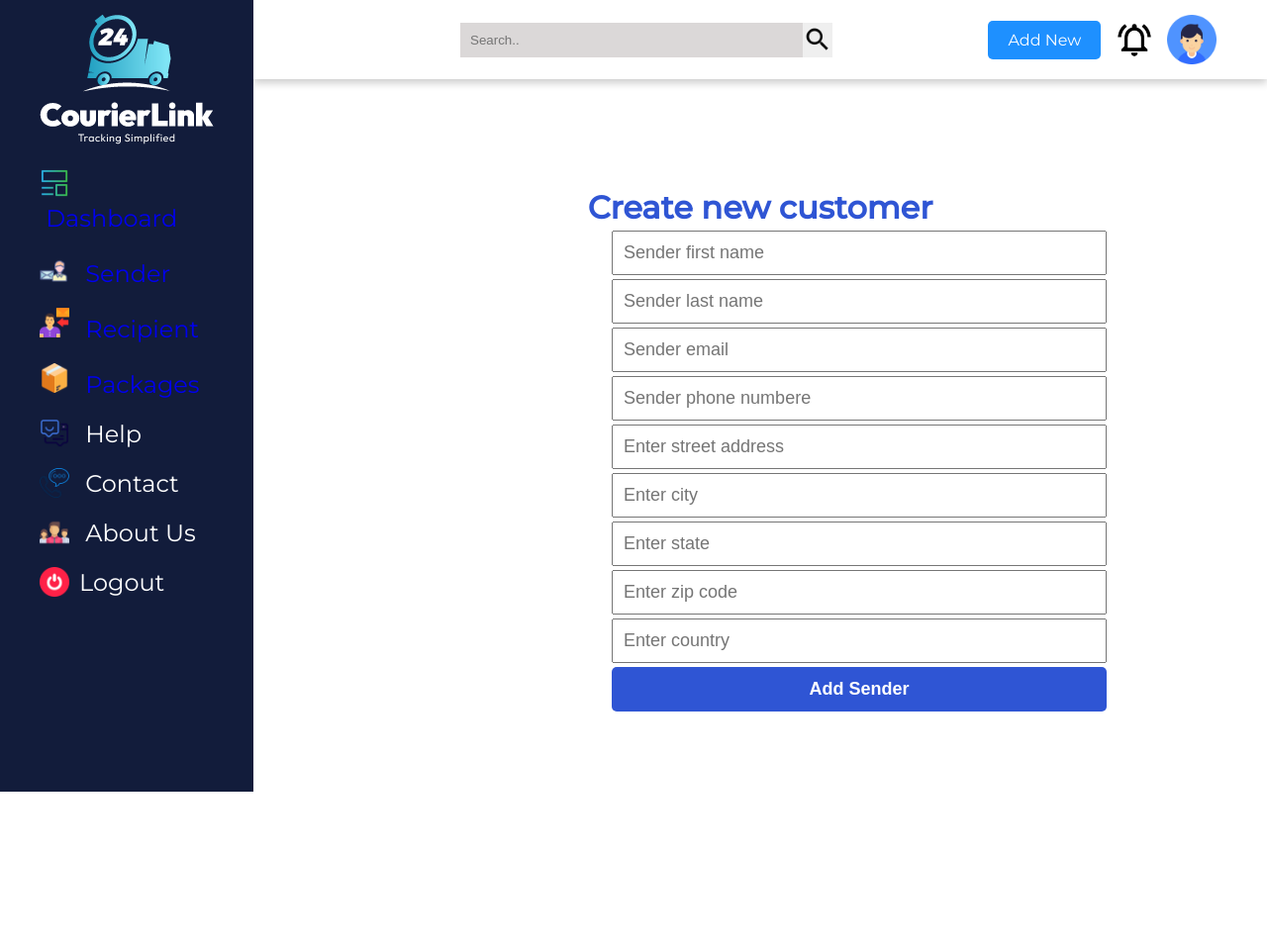
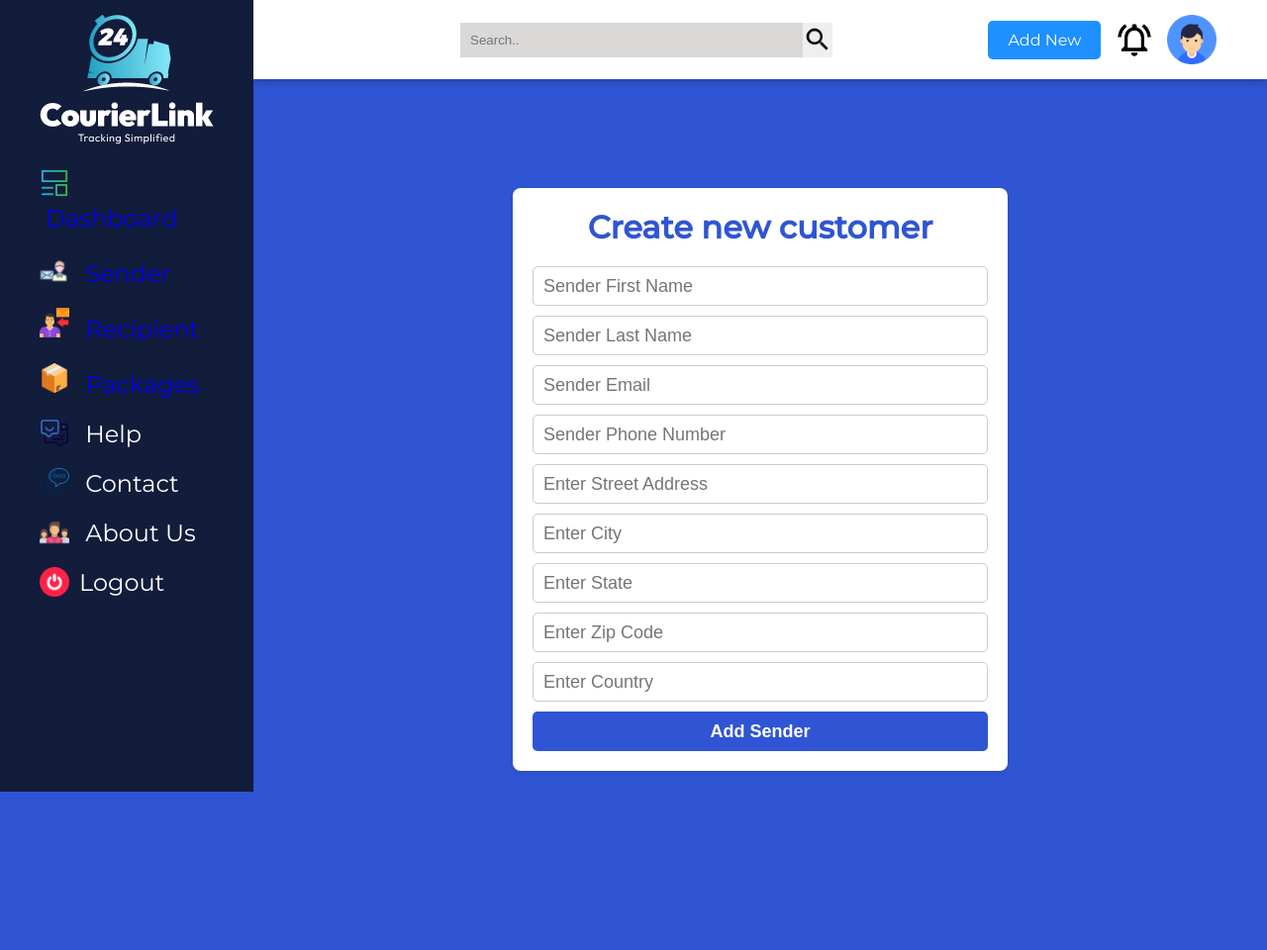
Before and after one commit to manuel4life/CourierLink, a Flask app: page /create_sender_form in a window 1280 px wide. Shown: the whole page at 99% size. Run offline with Flask 3, Linux system fonts and the light colour scheme.

Commit message:
working on forms

```diff
--- a/server.py
+++ b/server.py
@@ -29,29 +29,9 @@ def add_recipient():
 
 @app.route('/add_package', methods=['GET', 'POST'])
 def add_package():
-    if request.method == 'POST':
-        sender_id = request.form['sender_id']
-        recipient_id = request.form['recipient_id']
-        weight = request.form['weight']
-        height = request.form['height']
-        width = request.form['width']
-        length = request.form['length']
-        shipping_carrier = request.form['shipping_carrier']
-        shipping_class = request.form['shipping_class']
-        shipping_date = request.form['shipping_date']
-        delivery_date = request.form['delivery_date']
-        tracking_number = request.form['tracking_number']
-        shipping_cost = request.form['shipping_cost']
-
-
-        shipping_package = ShippingPackage(sender_id=sender_id, recipient_id=recipient_id, weight=weight, height=height, width=width , length=length , shipping_carrier=shipping_carrier, shipping_class=shipping_class, shipping_date=shipping_date, delivery_date=delivery_date, tracking_number=tracking_number, shipping_cost=shipping_cost)
-        session.add(shipping_package)
-        session.commit()
-
-
-    shipping_packages = session.query(ShippingPackage).all()
-    senders = session.query(Sender).all()
-    recipients = session.query(Recipient).all()
+    shipping_packages = session.query(ShippingPackage).order_by(ShippingPackage.id.desc()).all()
+    senders = session.query(Sender).order_by(Sender.id.desc()).all()
+    recipients = session.query(Recipient).order_by(Recipient.id.desc()).all()
 
     return render_template('shipping_package.html', shipping_packages=shipping_packages, senders=senders, recipients=recipients)
 
@@ -100,5 +80,32 @@ def recipient():
 
             return render_template('add_recipient.html')
 
+@app.route('/create_package_form', methods=['GET', 'POST'])
+def package():
+
+        if request.method == 'POST':
+            sender_id = request.form['sender_id']
+            recipient_id = request.form['recipient_id']
+            weight = request.form['weight']
+            height = request.form['height']
+            width = request.form['width']
+            length = request.form['length']
+            shipping_carrier = request.form['shipping_carrier']
+            shipping_class = request.form['shipping_class']
+            shipping_date = request.form['shipping_date']
+            delivery_date = request.form['delivery_date']
+            tracking_number = request.form['tracking_number']
+            shipping_cost = request.form['shipping_cost']
+
+
+
+            shipping_package = ShippingPackage(sender_id=sender_id, recipient_id=recipient_id, weight=weight, height=height, width=width , length=length , shipping_carrier=shipping_carrier, shipping_class=shipping_class, shipping_date=shipping_date, delivery_date=delivery_date, tracking_number=tracking_number, shipping_cost=shipping_cost)
+            session.add(shipping_package)
+            session.commit()
+
+            return redirect(url_for('add_package'))
+
+            return render_template('add_shipping_package.html')
+
 if __name__ == '__main__':
     app.run(debug=True, host="0.0.0.0", port="5050")
--- a/templates/add_customer.html
+++ b/templates/add_customer.html
@@ -2,63 +2,72 @@
 {% block title %} Add Customer {% endblock %}
 {% block content %}
 <style>
-    form
-    {
-        display: flex;
-        flex-direction: column;
-        row-gap: 4px;
-        width: 300px;
-
+    body{
+        background-color: #2f55d4
     }
-
-    .form-body {
-        width: auto;
-        height: auto;
+    .form-container {
         display: flex;
         justify-content: center;
         align-items: center;
-        flex-direction: column;
-        row-gap: 4px;
+        /* min-height: 90vh; */
     }
 
-    .form-body input {
+    .form {
         width: 500px;
-        height: 45px;
-        /* border: none; */
-        font-size: large;
-        padding-left: 10px;
+        padding: 20px;
+        background-color: #ffffff;
+        border-radius: 8px;
+        box-shadow: 0 2px 4px rgba(0, 0, 0, 0.1);
     }
 
-    .btn-large {
-        width: 500px;
-        height: 45px;
+    .form h1 {
+        color: #2f55d4;
+        text-align: center;
+        margin-bottom: 20px;
+    }
+
+    .form input {
+        width: 100%;
+        height: 40px;
+        padding: 10px;
+        margin-bottom: 10px;
+        font-size: large;
+        border: 1px solid #ccc;
+        border-radius: 5px;
+    }
+
+    .form button {
         background-color: #2f55d4;
         color: #fff;
         border: none;
+        height: 40px;
         font-size: large;
         font-weight: bold;
+        border-radius: 5px;
+        cursor: pointer;
+        transition: background-color 0.3s;
+        width: 460px;
     }
 
-    h1 {
-        color: #2f55d4;
-        text-align: center;
-        /* border: 1px solid #2f55d4;  */
-        width: 500px;
+    .form button:hover {
+        background-color: #1e40af;
     }
 </style>
-<div class="form-body">
-    <h1>Create new customer</h1>
-    <form action="#" method="POST">
-        <input type="text" placeholder="Sender first name" name="first_name" />
-        <input type="text" placeholder="Sender last name" name="last_name" />
-        <input type="email" placeholder="Sender email" name="email" />
-        <input type="tel" placeholder="Sender phone numbere" name="phone_number" />
-        <input type="text" placeholder="Enter street address" name="street_address" />
-        <input type="text" placeholder="Enter city" name="city" />
-        <input type="text" placeholder="Enter state" name="state" />
-        <input type="text" placeholder="Enter zip code" name="zip_code" />
-        <input type="text" placeholder="Enter country" name="country" />
-        <button class="btn btn-large" type="submit">Add Sender</button>
-    </form>
+<div class="form-container">
+    <div class="form">
+        <h1>Create new customer</h1>
+        <form action="#" method="POST">
+            <input type="text" placeholder="Sender First Name" name="first_name" />
+            <input type="text" placeholder="Sender Last Name" name="last_name" />
+            <input type="email" placeholder="Sender Email" name="email" />
+            <input type="tel" placeholder="Sender Phone Number" name="phone_number" />
+            <input type="text" placeholder="Enter Street Address" name="street_address" />
+            <input type="text" placeholder="Enter City" name="city" />
+            <input type="text" placeholder="Enter State" name="state" />
+            <input type="text" placeholder="Enter Zip Code" name="zip_code" />
+            <input type="text" placeholder="Enter Country" name="country" />
+            <button class="btn btn-large" type="submit">Add Sender</button>
+        </form>
+    </div>
 </div>
 {% endblock %}
```
Also changed, not shown: templates/add_recipient.html (+59 -4 lines), templates/add_shipping_package.html (added, +36 -0 lines), templates/recipient.html (+16 -1 lines), templates/shipping_package.html (+18 -33 lines).
